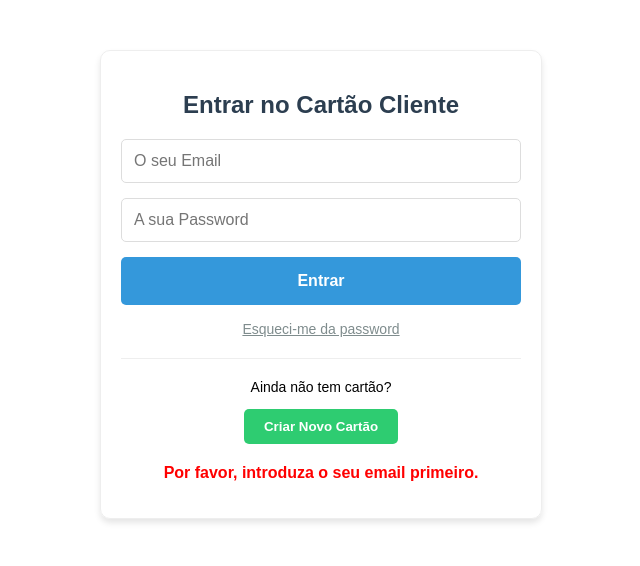
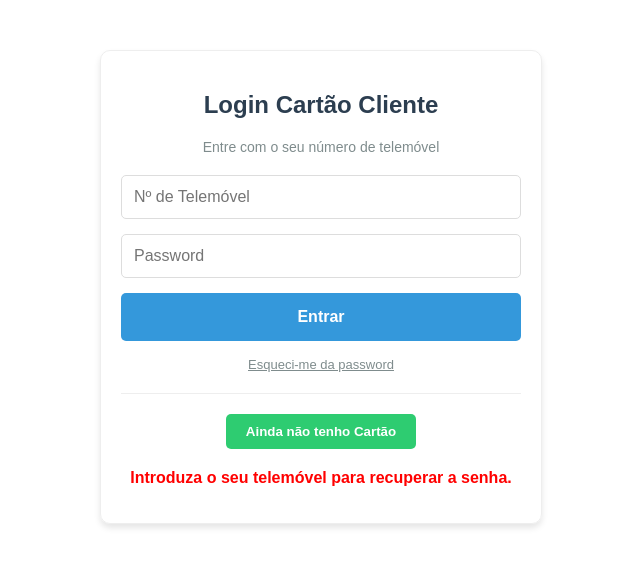
Before and after one commit to filipepocas/vizinhomais-app, a React (Create React App) app in the folder frontend/: page / in a window 1280 px wide. Both pictures are taken after a click on the button "Esqueci-me da password". Shown: the top 566 px of the page, without its empty margins (319-959 px from the left). Built offline with nearby package versions, Linux system fonts and the light colour scheme; no server answers.

Commit message:
Login alterado para utilizar Telemóvel em vez de Email

```diff
--- a/frontend/src/Login.js
+++ b/frontend/src/Login.js
@@ -3,37 +3,39 @@ import { auth } from './firebase';
 import { signInWithEmailAndPassword, sendPasswordResetEmail } from "firebase/auth";
 
 function Login({ aoLogar, irParaRegisto }) {
-  const [email, setEmail] = useState('');
+  const [telefone, setTelefone] = useState('');
   const [password, setPassword] = useState('');
   const [message, setMessage] = useState('');
 
   const handleLogin = async (e) => {
     e.preventDefault();
     try {
-      await signInWithEmailAndPassword(auth, email, password);
-      setMessage('Login efetuado com sucesso!');
-      aoLogar(); // Função que muda o ecrã para o Perfil
+      // Convertemos o telemóvel no email fictício para o Firebase validar
+      const emailFicticio = `${telefone}@vizinhomais.com`;
+
+      await signInWithEmailAndPassword(auth, emailFicticio, password);
+      setMessage('Entrada autorizada!');
+      aoLogar();
     } catch (error) {
-      if (error.code === 'auth/user-not-found' || error.code === 'auth/wrong-password') {
-        setMessage('Email ou password incorretos.');
-      } else if (error.code === 'auth/invalid-credential') {
-        setMessage('Credenciais inválidas. Verifique os seus dados.');
+      if (error.code === 'auth/user-not-found' || error.code === 'auth/wrong-password' || error.code === 'auth/invalid-credential') {
+        setMessage('Telemóvel ou password incorretos.');
       } else {
-        setMessage('Erro: ' + error.message);
+        setMessage('Erro ao entrar: ' + error.message);
       }
     }
   };
 
   const recuperarSenha = async () => {
-    if (!email) {
-      setMessage('Por favor, introduza o seu email primeiro.');
+    if (!telefone) {
+      setMessage('Introduza o seu telemóvel para recuperar a senha.');
       return;
     }
     try {
-      await sendPasswordResetEmail(auth, email);
-      setMessage('Email de recuperação enviado! Verifique a sua caixa de entrada.');
+      const emailFicticio = `${telefone}@vizinhomais.com`;
+      await sendPasswordResetEmail(auth, emailFicticio);
+      setMessage('Pedido de recuperação enviado! Se o telemóvel estiver associado a um email real, verifique a caixa de entrada.');
     } catch (error) {
-      setMessage('Erro ao enviar recuperação: ' + error.message);
+      setMessage('Erro na recuperação: Verifique se o número está correto.');
     }
   };
 
@@ -73,21 +75,22 @@ function Login({ aoLogar, irParaRegisto }) {
 
   return (
     <div style={containerStyle}>
-      <h2 style={{ color: '#2c3e50' }}>Entrar no Cartão Cliente</h2>
+      <h2 style={{ color: '#2c3e50' }}>Login Cartão Cliente</h2>
+      <p style={{ fontSize: '14px', color: '#7f8c8d', marginBottom: '20px' }}>Entre com o seu número de telemóvel</p>
 
       <form onSubmit={handleLogin}>
         <input
-          type="email"
-          placeholder="O seu Email"
-          value={email}
-          onChange={(e) => setEmail(e.target.value)}
+          type="tel"
+          placeholder="Nº de Telemóvel"
+          value={telefone}
+          onChange={(e) => setTelefone(e.target.value)}
           style={inputStyle}
           required
         />
 
         <input
           type="password"
-          placeholder="A sua Password"
+          placeholder="Password"
           value={password}
           onChange={(e) => setPassword(e.target.value)}
           style={inputStyle}
@@ -99,22 +102,21 @@ function Login({ aoLogar, irParaRegisto }) {
 
       <button
         onClick={recuperarSenha}
-        style={{ marginTop: '15px', background: 'none', border: 'none', color: '#7f8c8d', cursor: 'pointer', fontSize: '14px', textDecoration: 'underline' }}
+        style={{ marginTop: '15px', background: 'none', border: 'none', color: '#7f8c8d', cursor: 'pointer', fontSize: '13px', textDecoration: 'underline' }}
       >
         Esqueci-me da password
       </button>
 
       <hr style={{ margin: '20px 0', border: '0', borderTop: '1px solid #eee' }} />
 
-      <p style={{ fontSize: '14px' }}>Ainda não tem cartão?</p>
       <button
         onClick={irParaRegisto}
         style={{ background: '#2ecc71', color: 'white', border: 'none', padding: '10px 20px', borderRadius: '5px', cursor: 'pointer', fontWeight: 'bold' }}
       >
-        Criar Novo Cartão
+        Ainda não tenho Cartão
       </button>
 
-      {message && <p style={{ marginTop: '20px', color: message.includes('sucesso') ? 'green' : 'red', fontWeight: 'bold' }}>{message}</p>}
+      {message && <p style={{ marginTop: '20px', color: message.includes('autorizada') ? 'green' : 'red', fontWeight: 'bold' }}>{message}</p>}
     </div>
   );
 }
```
